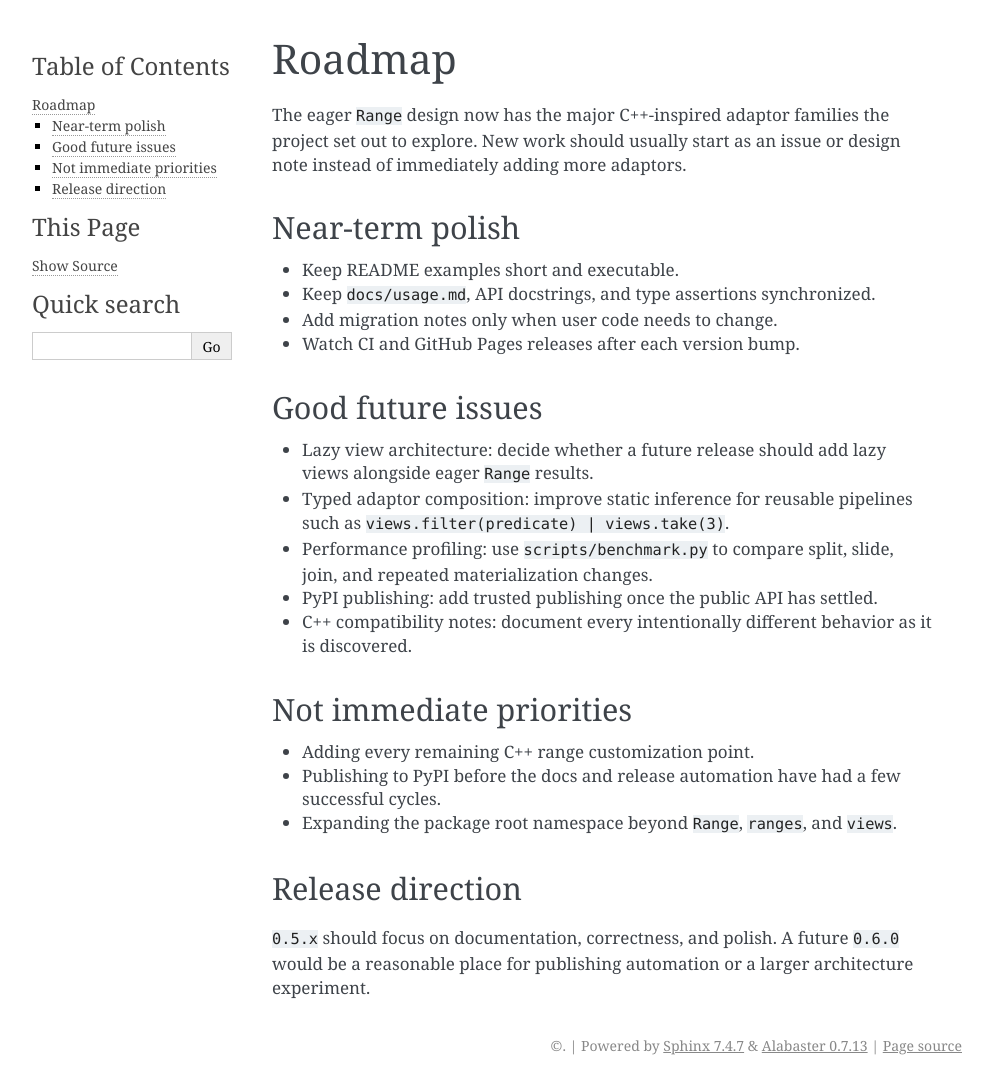
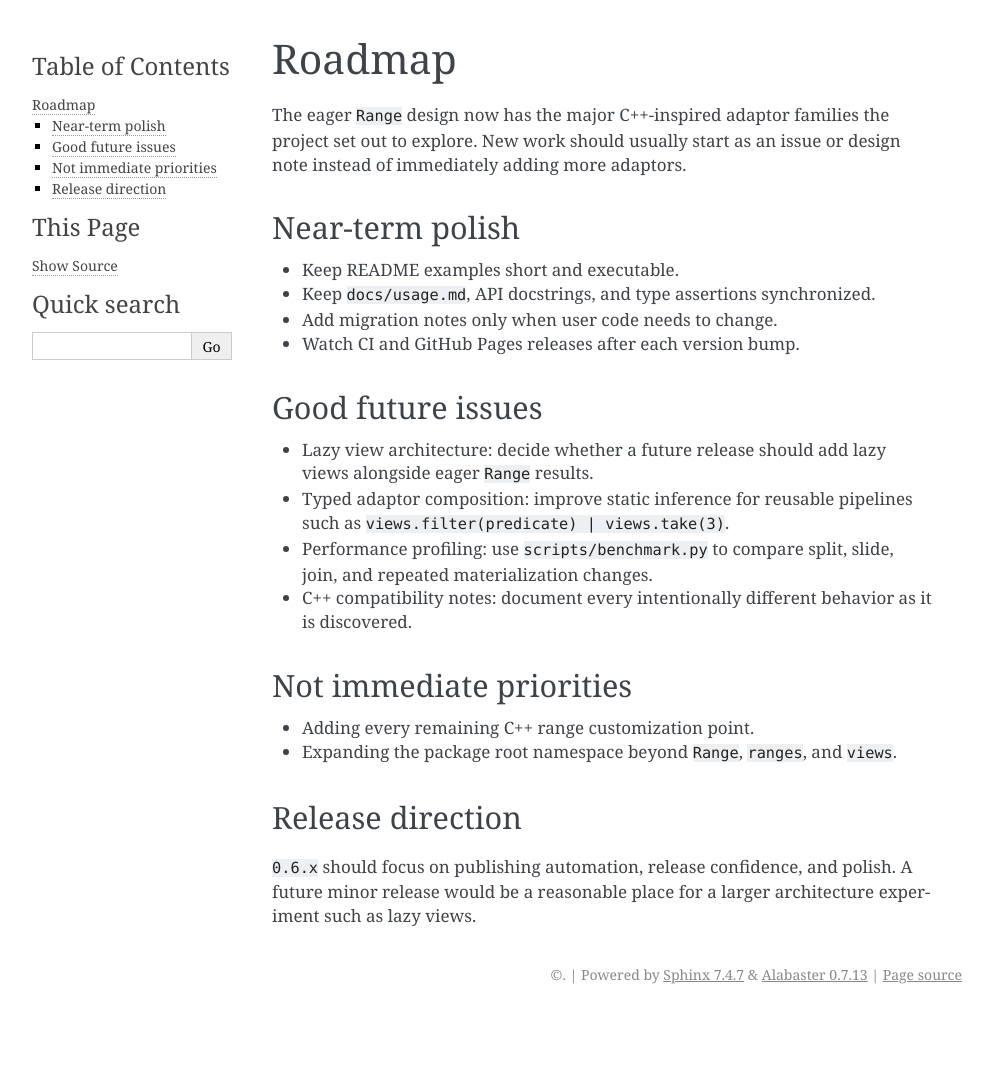
Before and after one commit to TheUltimateOrion/RangesLib, a Sphinx documentation site: the page built from docs/roadmap.md, in a window 1280 px wide. Shown: the whole page, without its empty margins (148-1141 px from the left). Built offline with Sphinx 7.4.7, drawn with Linux system fonts in a browser that asks for light colours; after the commit the page ends 1014 px from its top, so only the background shows below that.

Commit message:
feat: Implement automated PyPI publishing workflow and update documentation

```diff
--- a/docs/index.rst
+++ b/docs/index.rst
@@ -15,6 +15,7 @@
    cpp-comparison
    roadmap
    contributing
+   publishing
    migration
    changelog
 
--- a/docs/roadmap.md
+++ b/docs/roadmap.md
@@ -19,19 +19,16 @@
   such as `views.filter(predicate) | views.take(3)`.
 - Performance profiling: use `scripts/benchmark.py` to compare split, slide,
   join, and repeated materialization changes.
-- PyPI publishing: add trusted publishing once the public API has settled.
 - C++ compatibility notes: document every intentionally different behavior as it
   is discovered.
 
 ## Not immediate priorities
 
 - Adding every remaining C++ range customization point.
-- Publishing to PyPI before the docs and release automation have had a few
-  successful cycles.
 - Expanding the package root namespace beyond `Range`, `ranges`, and `views`.
 
 ## Release direction
 
-`0.5.x` should focus on documentation, correctness, and polish. A future `0.6.0`
-would be a reasonable place for publishing automation or a larger architecture
-experiment.
+`0.6.x` should focus on publishing automation, release confidence, and polish. A
+future minor release would be a reasonable place for a larger architecture
+experiment such as lazy views.
--- a/pyproject.toml
+++ b/pyproject.toml
@@ -4,7 +4,7 @@
 
 [project]
 name = "rangeslib"
-version = "0.5.1"
+version = "0.6.0"
 description = "Composable, typed Python ranges and iterable adaptors"
 readme = "README.md"
 license = "MIT"
```
Also changed, not shown: README.md (+4 -1 lines), docs/changelog.md (+9 -0 lines), docs/contributing.md (+3 -0 lines), docs/publishing.md (added, +40 -0 lines), 1 other file.
